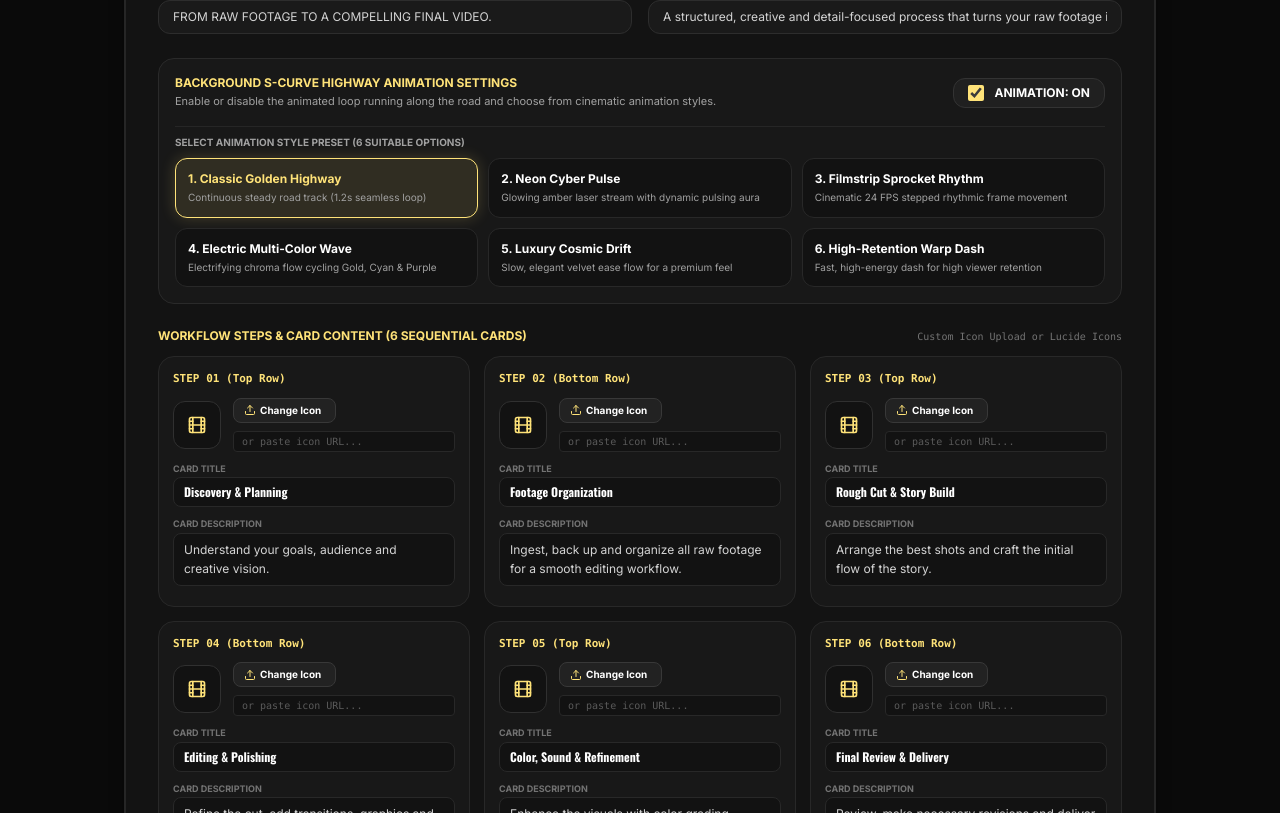
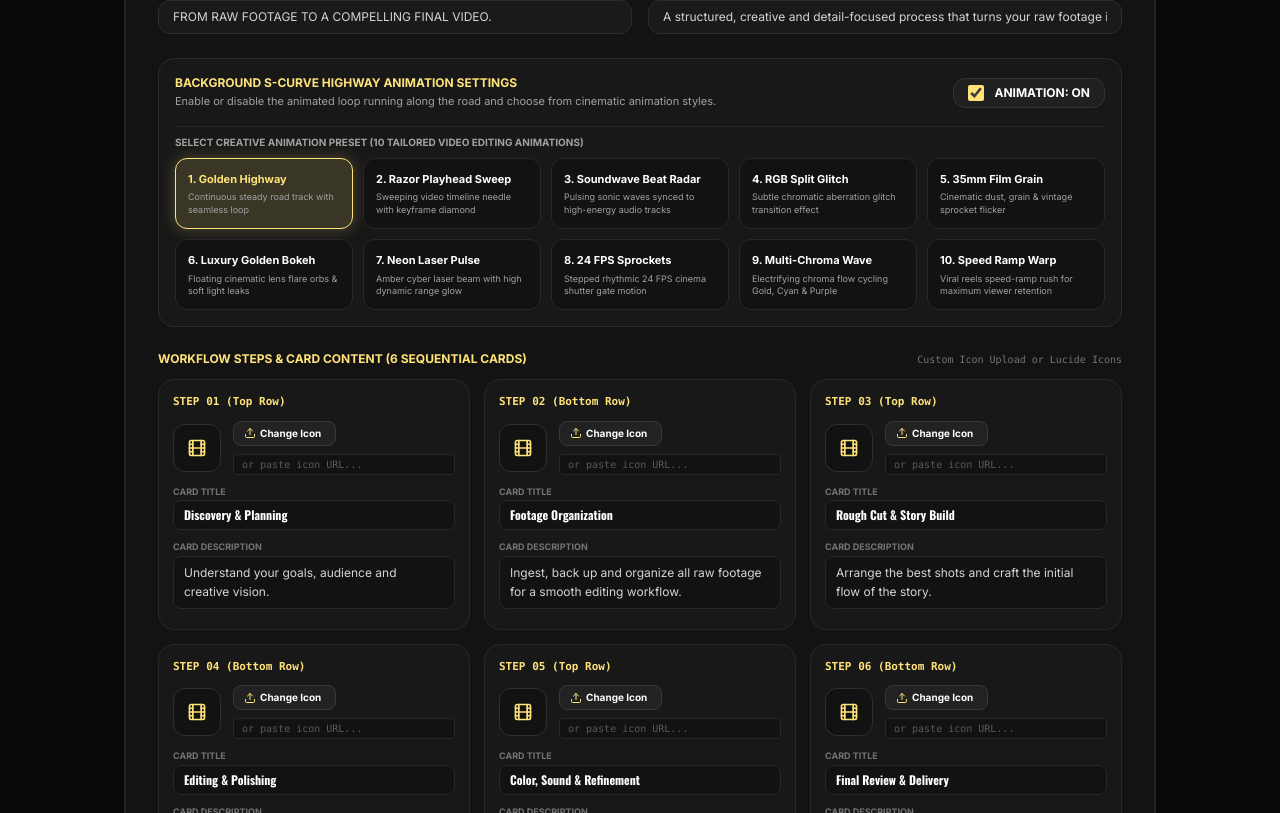
Before and after one commit to alramim07/flipthelense, a React (Vite) app in the folder client/: page /admin/pages/home-builder in a window 1280 px wide. Shown: the part 2627-3440 px from the top of the page. Built offline with nearby package versions, Linux system fonts and the light colour scheme; no server answers.

Commit message:
feat(process): add 10 diverse video-editing specific creative background animations

```diff
--- a/client/src/components/home/EditingProcessSection.jsx
+++ b/client/src/components/home/EditingProcessSection.jsx
@@ -110,6 +110,16 @@ export default function EditingProcessSection() {
         return 'animate-cosmic-drift';
       case 'hyperspeed-warp':
         return 'animate-hyperspeed-warp';
+      case 'timeline-playhead':
+        return 'animate-neon-cyber';
+      case 'audio-beats':
+        return 'animate-electric-pulse';
+      case 'chroma-glitch':
+        return 'animate-road-middle-track animate-chroma-glitch';
+      case 'film-grain-dust':
+        return 'animate-filmstrip-sprocket';
+      case 'golden-bokeh':
+        return 'animate-cosmic-drift';
       case 'classic-road':
       default:
         return 'animate-road-middle-track';
@@ -118,7 +128,9 @@ export default function EditingProcessSection() {
 
   return (
     <section id="process" className="mb-24 pt-4">
-      <div className="relative w-full rounded-3xl overflow-hidden border border-[#232323] shadow-2xl bg-[#121212] p-6 sm:p-12 lg:p-14">
+      <div className={`relative w-full rounded-3xl overflow-hidden border border-[#232323] shadow-2xl bg-[#121212] p-6 sm:p-12 lg:p-14 ${
+        animationEnabled && animationStyle === 'chroma-glitch' ? 'animate-chroma-glitch' : ''
+      }`}>
 
         {/* Subtle background grid pattern */}
         <div
@@ -128,6 +140,46 @@ export default function EditingProcessSection() {
             backgroundSize: '24px 24px'
           }}
         />
+
+        {/* Dynamic Creative Overlay Layer based on Selected Animation */}
+        {animationEnabled && (
+          <>
+            {/* 1. Timecode Playhead Scanline (Sweeping razor line across timeline) */}
+            {(animationStyle === 'timeline-playhead' || animationStyle === 'neon-cyber') && (
+              <div className="absolute inset-0 pointer-events-none overflow-hidden z-0">
+                <div className="absolute top-0 bottom-0 w-[2px] bg-gradient-to-b from-transparent via-[#FFE379] to-transparent shadow-[0_0_12px_#FFE379] animate-timeline-playhead">
+                  <div className="w-2.5 h-2.5 -ml-1 bg-[#FFE379] rounded-sm transform rotate-45 shadow" />
+                </div>
+              </div>
+            )}
+
+            {/* 2. Audio Wave Beats Radar Glow */}
+            {(animationStyle === 'audio-beats' || animationStyle === 'electric-pulse') && (
+              <div className="absolute -inset-10 pointer-events-none rounded-3xl animate-audio-beats z-0" />
+            )}
+
+            {/* 3. Golden Bokeh Particle Spheres */}
+            {(animationStyle === 'golden-bokeh' || animationStyle === 'cosmic-drift') && (
+              <div className="absolute inset-0 pointer-events-none overflow-hidden z-0">
+                <div className="absolute top-1/4 left-1/6 w-48 h-48 rounded-full bg-[#FFE379]/10 blur-2xl animate-bokeh-1" />
+                <div className="absolute bottom-1/4 right-1/6 w-64 h-64 rounded-full bg-[#FFE379]/8 blur-3xl animate-bokeh-2" />
+                <div className="absolute top-2/3 left-1/2 w-36 h-36 rounded-full bg-amber-500/10 blur-xl animate-bokeh-1" />
+              </div>
+            )}
+
+            {/* 4. Film Grain & Cinematic Dust Flicker */}
+            {animationStyle === 'film-grain-dust' && (
+              <div
+                className="absolute inset-0 pointer-events-none opacity-20 z-0 animate-film-grain"
+                style={{
+                  backgroundImage: 'radial-gradient(circle, #FFE379 0.8px, transparent 0.8px), radial-gradient(circle, #FFFFFF 0.5px, transparent 0.5px)',
+                  backgroundSize: '16px 16px, 24px 24px',
+                  backgroundPosition: '0 0, 8px 8px'
+                }}
+              />
+            )}
+          </>
+        )}
 
         {/* 1. Floating Video Editor Monitor UI (Top-Left) */}
         <div className="absolute top-6 left-6 w-48 bg-[#161616]/85 backdrop-blur-md border border-[#2e2e2e] rounded-xl p-2.5 shadow-2xl opacity-75 pointer-events-none transform -rotate-6 hidden lg:block">
--- a/client/src/index.css
+++ b/client/src/index.css
@@ -240,6 +240,116 @@
   will-change: stroke-dashoffset;
 }
 
+/* 6. Creative Video Editing Relevant Animations for Process Section */
+
+/* A. Timecode Scanline Flow */
+@keyframes timecodeScanFlow {
+  0% {
+    top: 0%;
+    opacity: 0.1;
+  }
+  50% {
+    opacity: 0.7;
+  }
+  100% {
+    top: 100%;
+    opacity: 0.1;
+  }
+}
+.animate-timecode-scanline {
+  animation: timecodeScanFlow 3.5s ease-in-out infinite;
+}
+
+/* B. Film Grain Sparkle & Dust */
+@keyframes grainFlicker {
+  0%, 100% { transform: translate(0, 0); opacity: 0.15; }
+  20% { transform: translate(-2px, 3px); opacity: 0.35; }
+  40% { transform: translate(3px, -2px); opacity: 0.2; }
+  60% { transform: translate(-3px, -1px); opacity: 0.4; }
+  80% { transform: translate(2px, 2px); opacity: 0.25; }
+}
+.animate-film-grain {
+  animation: grainFlicker 0.4s steps(4) infinite;
+}
+
+/* C. Audio Beats Pulse Radar */
+@keyframes audioBeatsWave {
+  0% {
+    transform: scale(0.95);
+    opacity: 0.2;
+    box-shadow: 0 0 0 0 rgba(255, 227, 121, 0.4);
+  }
+  50% {
+    transform: scale(1.03);
+    opacity: 0.6;
+    box-shadow: 0 0 40px 10px rgba(255, 227, 121, 0.15);
+  }
+  100% {
+    transform: scale(0.95);
+    opacity: 0.2;
+    box-shadow: 0 0 0 0 rgba(255, 227, 121, 0.4);
+  }
+}
+.animate-audio-beats {
+  animation: audioBeatsWave 1.8s ease-in-out infinite;
+}
+
+/* D. Golden Bokeh Particle Float */
+@keyframes bokehDrift1 {
+  0%, 100% { transform: translateY(0px) translateX(0px) scale(1); opacity: 0.25; }
+  50% { transform: translateY(-30px) translateX(25px) scale(1.2); opacity: 0.55; }
+}
+@keyframes bokehDrift2 {
+  0%, 100% { transform: translateY(0px) translateX(0px) scale(1.1); opacity: 0.2; }
+  50% { transform: translateY(35px) translateX(-20px) scale(0.9); opacity: 0.5; }
+}
+.animate-bokeh-1 {
+  animation: bokehDrift1 6s ease-in-out infinite;
+}
+.animate-bokeh-2 {
+  animation: bokehDrift2 8s ease-in-out infinite 1s;
+}
+
+/* E. Chroma RGB Glitch Wave */
+@keyframes chromaGlitch {
+  0%, 92%, 100% {
+    filter: none;
+    opacity: 0.9;
+  }
+  93% {
+    filter: drop-shadow(-3px 0 0 rgba(255, 0, 80, 0.7)) drop-shadow(3px 0 0 rgba(0, 220, 255, 0.7));
+    opacity: 1;
+  }
+  96% {
+    filter: drop-shadow(2px 0 0 rgba(255, 227, 121, 0.9)) drop-shadow(-2px 0 0 rgba(192, 132, 252, 0.7));
+    opacity: 0.95;
+  }
+}
+.animate-chroma-glitch {
+  animation: chromaGlitch 4.5s ease-in-out infinite;
+}
+
+/* F. Dual Playhead Razor Sweep (Video editing timeline marker) */
+@keyframes timelinePlayheadSweep {
+  0% {
+    left: 0%;
+    opacity: 0;
+  }
+  10% {
+    opacity: 0.8;
+  }
+  90% {
+    opacity: 0.8;
+  }
+  100% {
+    left: 100%;
+    opacity: 0;
+  }
+}
+.animate-timeline-playhead {
+  animation: timelinePlayheadSweep 5s cubic-bezier(0.4, 0, 0.2, 1) infinite;
+}
+
 /* Fluid Brand Color Mixing Gradient Animation */
 @keyframes brandColorMix {
   0% {
--- a/client/src/pages/HomePageBuilder.jsx
+++ b/client/src/pages/HomePageBuilder.jsx
@@ -937,20 +937,24 @@ export default function HomePageBuilder() {
                 </label>
               </div>
 
-              {/* 6 Preset Animation Types */}
+              {/* Creative Video Editing Animation Presets */}
               {homeData.process?.animationEnabled !== false && (
                 <div className="pt-2 border-t border-[#262626]">
                   <label className="block text-[10px] uppercase font-bold text-neutral-400 mb-2">
-                    Select Animation Style Preset (6 Suitable Options)
+                    Select Creative Animation Preset (10 Tailored Video Editing Animations)
                   </label>
-                  <div className="grid grid-cols-2 sm:grid-cols-3 gap-2.5">
+                  <div className="grid grid-cols-2 sm:grid-cols-3 lg:grid-cols-5 gap-2.5">
                     {[
-                      { id: 'classic-road', name: '1. Classic Golden Highway', desc: 'Continuous steady road track (1.2s seamless loop)' },
-                      { id: 'neon-cyber', name: '2. Neon Cyber Pulse', desc: 'Glowing amber laser stream with dynamic pulsing aura' },
-                      { id: 'filmstrip-sprocket', name: '3. Filmstrip Sprocket Rhythm', desc: 'Cinematic 24 FPS stepped rhythmic frame movement' },
-                      { id: 'electric-pulse', name: '4. Electric Multi-Color Wave', desc: 'Electrifying chroma flow cycling Gold, Cyan & Purple' },
-                      { id: 'cosmic-drift', name: '5. Luxury Cosmic Drift', desc: 'Slow, elegant velvet ease flow for a premium feel' },
-                      { id: 'hyperspeed-warp', name: '6. High-Retention Warp Dash', desc: 'Fast, high-energy dash for high viewer retention' }
+                      { id: 'classic-road', name: '1. Golden Highway', desc: 'Continuous steady road track with seamless loop' },
+                      { id: 'timeline-playhead', name: '2. Razor Playhead Sweep', desc: 'Sweeping video timeline needle with keyframe diamond' },
+                      { id: 'audio-beats', name: '3. Soundwave Beat Radar', desc: 'Pulsing sonic waves synced to high-energy audio tracks' },
+                      { id: 'chroma-glitch', name: '4. RGB Split Glitch', desc: 'Subtle chromatic aberration glitch transition effect' },
+                      { id: 'film-grain-dust', name: '5. 35mm Film Grain', desc: 'Cinematic dust, grain & vintage sprocket flicker' },
+                      { id: 'golden-bokeh', name: '6. Luxury Golden Bokeh', desc: 'Floating cinematic lens flare orbs & soft light leaks' },
+                      { id: 'neon-cyber', name: '7. Neon Laser Pulse', desc: 'Amber cyber laser beam with high dynamic range glow' },
+                      { id: 'filmstrip-sprocket', name: '8. 24 FPS Sprockets', desc: 'Stepped rhythmic 24 FPS cinema shutter gate motion' },
+                      { id: 'electric-pulse', name: '9. Multi-Chroma Wave', desc: 'Electrifying chroma flow cycling Gold, Cyan & Purple' },
+                      { id: 'hyperspeed-warp', name: '10. Speed Ramp Warp', desc: 'Viral reels speed-ramp rush for maximum viewer retention' }
                     ].map((anim) => {
                       const isSelected = (homeData.process?.animationStyle || 'classic-road') === anim.id;
                       return (
@@ -962,17 +966,17 @@ export default function HomePageBuilder() {
                           })}
                           className={`p-3 rounded-xl border cursor-pointer transition-all ${
                             isSelected
-                              ? 'bg-[#FFE379]/10 border-[#FFE379] shadow-[0_0_15px_rgba(255,227,121,0.2)]'
+                              ? 'bg-[#FFE379]/15 border-[#FFE379] shadow-[0_0_15px_rgba(255,227,121,0.25)]'
                               : 'bg-[#121212] border-[#282828] hover:border-[#383838]'
                           }`}
                         >
                           <div className="flex items-center justify-between mb-1">
-                            <span className={`text-xs font-bold ${isSelected ? 'text-[#FFE379]' : 'text-white'}`}>
+                            <span className={`text-[11px] font-bold ${isSelected ? 'text-[#FFE379]' : 'text-white'}`}>
                               {anim.name}
                             </span>
                             {isSelected && <span className="w-2 h-2 rounded-full bg-[#FFE379] animate-ping" />}
                           </div>
-                          <p className="text-[10px] text-neutral-400 leading-snug">
+                          <p className="text-[9px] text-neutral-400 leading-snug">
                             {anim.desc}
                           </p>
                         </div>
```
